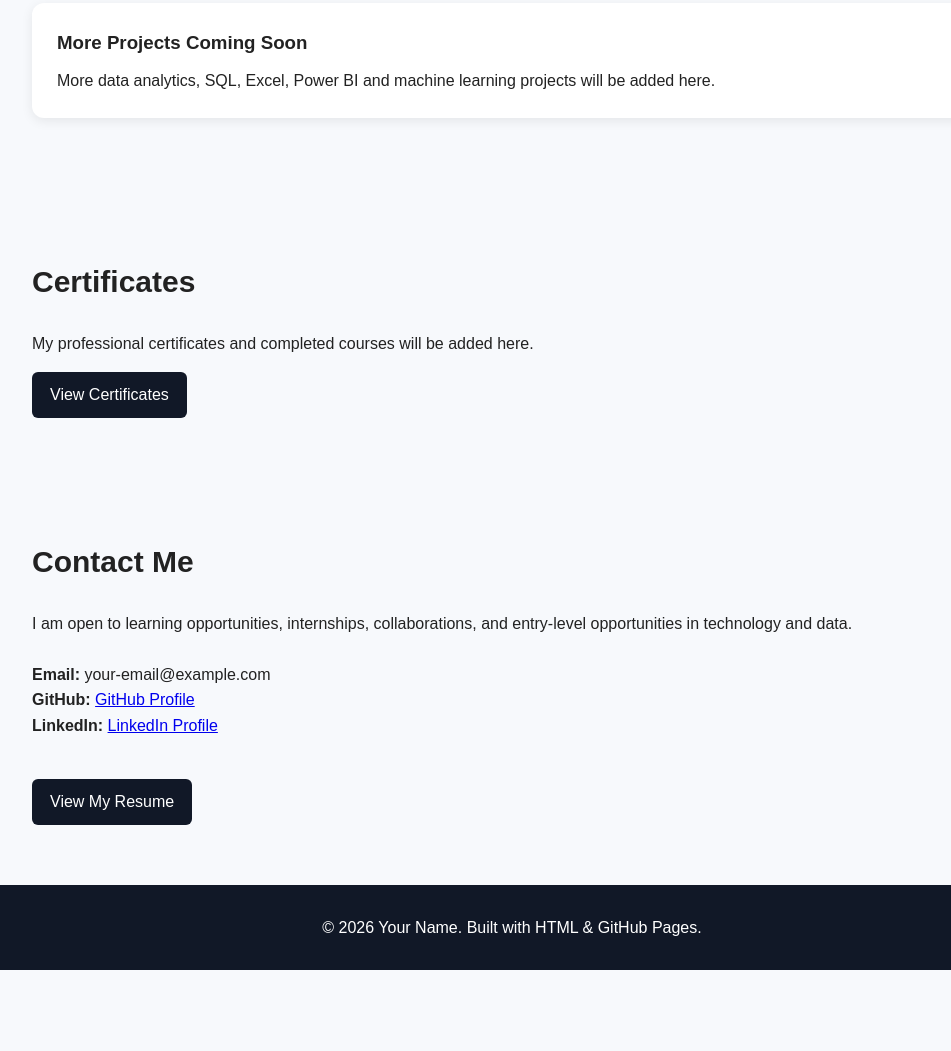
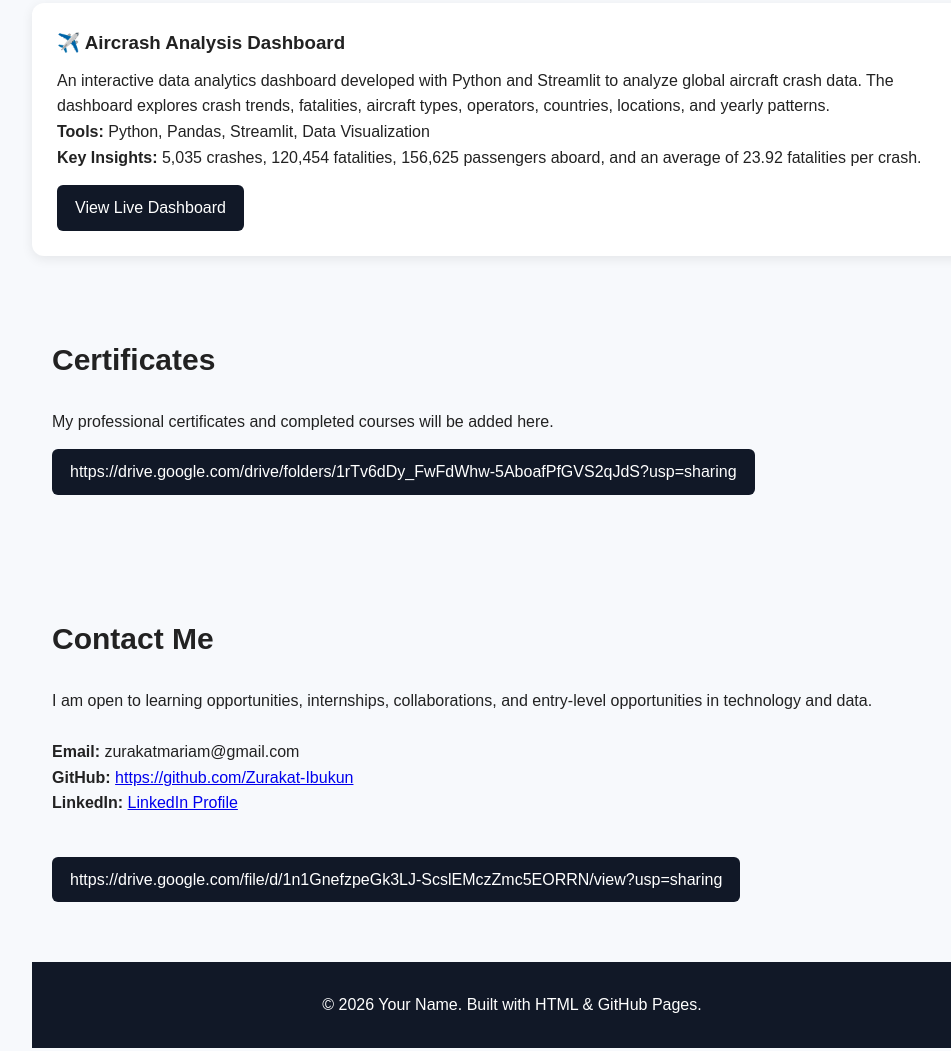
Before and after one commit to Zurakat-Ibukun/Portfolio, a plain HTML site: page index.html in a window 1280 px wide. Shown: the part 1345-2396 px from the top of the page, without its empty margins (128-1079 px from the left). Before the commit the page ends 2315 px from the top, so only its background shows below. Drawn offline with Linux system fonts and the light colour scheme.

Commit message:
Update index.html

```diff
--- a/index.html
+++ b/index.html
@@ -3,7 +3,7 @@
 <head>
     <meta charset="UTF-8">
     <meta name="viewport" content="width=device-width, initial-scale=1.0">
-    <title>Your Name | Data & Machine Learning Portfolio</title>
+    <title>Ibukun Zurakat | Data & Machine Learning Portfolio</title>
 
     <style>
         * {
@@ -122,7 +122,7 @@
 <body>
 
 <header>
-    <h1>Your Name</h1>
+    <h1>Ibukun Zurakat</h1>
     <p>Computer Science Student | Data Analyst | Machine Learning Enthusiast</p>
 </header>
 
@@ -198,15 +198,33 @@
         </a>
     </div>
 
-    <div class="project">
-        <h3>More Projects Coming Soon</h3>
+<div class="project">
+    <h3>✈️ Aircrash Analysis Dashboard</h3>
 
-        <p>
-            More data analytics, SQL, Excel, Power BI and machine learning
-            projects will be added here.
-        </p>
-    </div>
-</section>
+    <p>
+        An interactive data analytics dashboard developed with Python and
+        Streamlit to analyze global aircraft crash data. The dashboard
+        explores crash trends, fatalities, aircraft types, operators,
+        countries, locations, and yearly patterns.
+    </p>
+
+    <p>
+        <strong>Tools:</strong> Python, Pandas, Streamlit,
+        Data Visualization
+    </p>
+
+    <p>
+        <strong>Key Insights:</strong> 5,035 crashes, 120,454 fatalities,
+        156,625 passengers aboard, and an average of 23.92 fatalities
+        per crash.
+    </p>
+
+    <a class="button"
+       href="https://mypythonproject-eguz4mrdeyh6ppbwcws2ks.streamlit.app/"
+       target="_blank">
+       View Live Dashboard
+    </a>
+</div>
 
 <section id="certificates">
     <h2>Certificates</h2>
@@ -217,7 +235,7 @@
 
     <!-- Replace this with your Google Drive certificate folder -->
     <a class="button" href="#" target="_blank">
-        View Certificates
+        https://drive.google.com/drive/folders/1rTv6dDy_FwFdWhw-5AboafPfGVS2qJdS?usp=sharing
     </a>
 </section>
 
@@ -232,12 +250,12 @@
     <br>
 
     <p>
-        <strong>Email:</strong> your-email@example.com
+        <strong>Email:</strong> zurakatmariam@gmail.com
     </p>
 
     <p>
         <strong>GitHub:</strong>
-        <a href="#" target="_blank">GitHub Profile</a>
+        <a href="#" target="_blank">https://github.com/Zurakat-Ibukun</a>
     </p>
 
     <p>
@@ -249,7 +267,7 @@
 
     <!-- Replace # with your Google Drive CV link -->
     <a class="button" href="#" target="_blank">
-        View My Resume
+        https://drive.google.com/file/d/1n1GnefzpeGk3LJ-ScslEMczZmc5EORRN/view?usp=sharing
     </a>
 </section>
 
```
